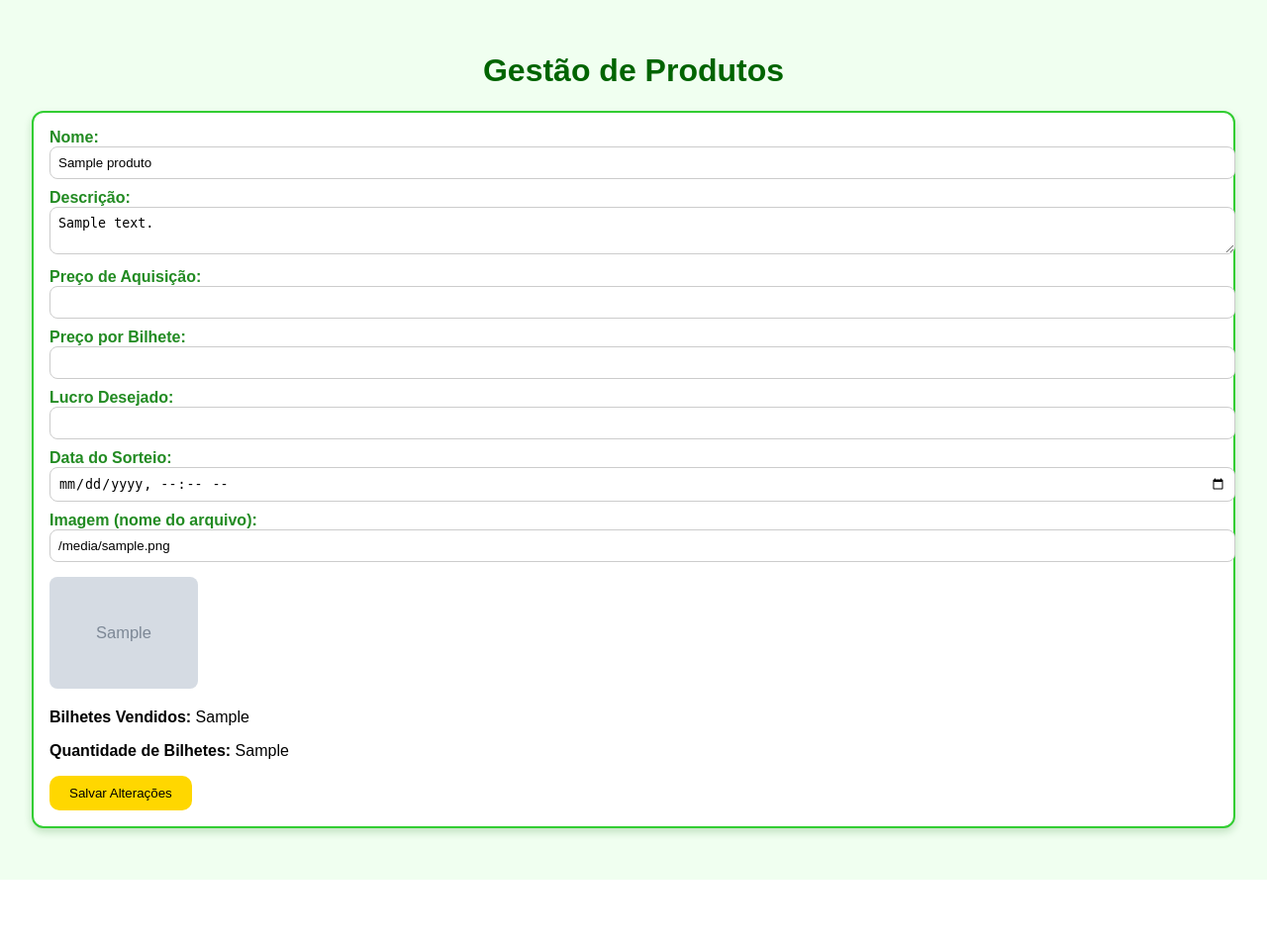
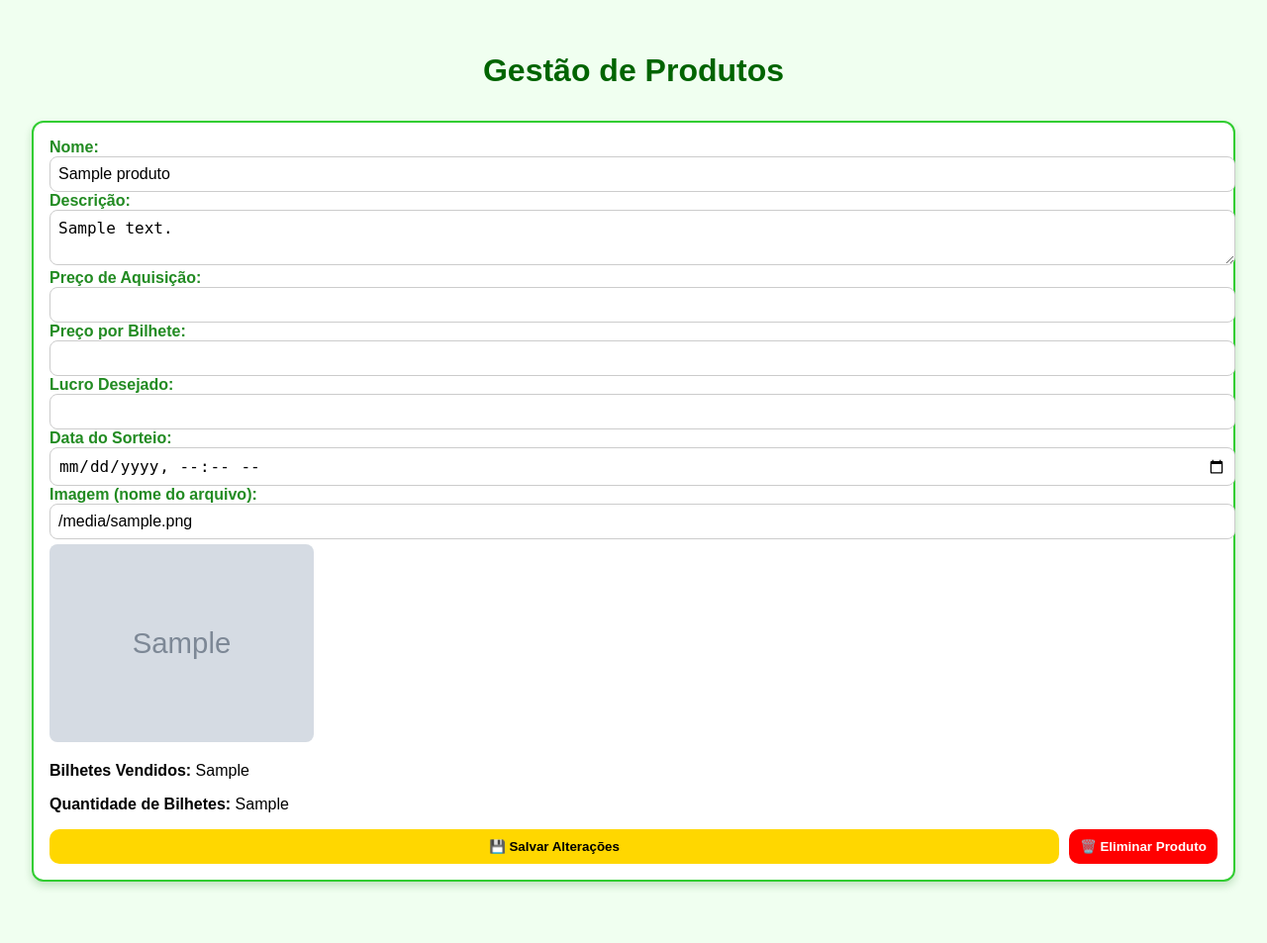
Before and after one commit to Arrikson/kwata, a FastAPI app: template templates/produtos.html in a window 1280 px wide. Shown: the whole page at 99% size. Before the commit the page ends 889 px from the top, so only its background shows below. Run offline with FastAPI, Linux system fonts and the light colour scheme; the template is opened without the code that fills it: most values are stand-ins (such as "Sample title", 1, 10 or a date in 2020); grey boxes marked "Sample" are stand-in pictures; parts of the project's set-up code (start-up, migrations or seed data) failed here and were passed over.

Commit message:
Update produtos.html

```diff
--- a/templates/produtos.html
+++ b/templates/produtos.html
@@ -11,44 +11,96 @@
       margin: 0;
       padding: 2rem;
     }
+
     h1 {
       text-align: center;
       color: #006400;
+      margin-bottom: 2rem;
     }
+
     .produto {
       background-color: #ffffff;
       border: 2px solid #32CD32;
       border-radius: 12px;
-      margin-bottom: 20px;
+      margin-bottom: 30px;
       padding: 1rem;
       box-shadow: 0 4px 8px rgba(0, 100, 0, 0.2);
+      display: flex;
+      flex-direction: column;
+      gap: 0.5rem;
     }
+
+    label {
+      font-weight: bold;
+      color: #228B22;
+      margin-top: 10px;
+    }
+
     input, textarea {
       width: 100%;
       padding: 0.5rem;
-      margin-bottom: 10px;
       border-radius: 8px;
       border: 1px solid #ccc;
+      font-size: 1rem;
     }
-    label {
-      font-weight: bold;
-      color: #228B22;
+
+    textarea {
+      resize: vertical;
     }
+
+    img.imagem-preview {
+      max-width: 100%;
+      max-height: 200px;
+      border-radius: 8px;
+      margin-top: 5px;
+    }
+
+    .botoes {
+      display: flex;
+      flex-wrap: wrap;
+      justify-content: space-between;
+      gap: 10px;
+      margin-top: 1rem;
+    }
+
     button {
+      flex: 1;
+      min-width: 150px;
       background-color: #FFD700;
       color: #000;
       border: none;
-      padding: 10px 20px;
+      padding: 10px;
       border-radius: 10px;
+      font-weight: bold;
       cursor: pointer;
+      transition: background-color 0.3s ease;
     }
+
     button:hover {
       background-color: #FFA500;
     }
-    .imagem-preview {
-      max-width: 150px;
-      border-radius: 8px;
-      margin-top: 5px;
+
+    .btn-deletar {
+      background-color: red;
+      color: white;
+    }
+
+    .btn-deletar:hover {
+      background-color: darkred;
+    }
+
+    @media (max-width: 600px) {
+      body {
+        padding: 1rem;
+      }
+
+      .botoes {
+        flex-direction: column;
+      }
+
+      button {
+        width: 100%;
+      }
     }
   </style>
 </head>
@@ -56,34 +108,55 @@
   <h1>Gestão de Produtos</h1>
 
   {% for produto in produtos %}
-  <form class="produto" method="post" action="/produtos/editar/{{ produto.id }}">
+  <div class="produto">
+    <form method="post" action="/produtos/editar/{{ produto.id }}">
       <label>Nome:</label>
-    <input type="text" name="nome" value="{{ produto.nome }}"/>
+      <input type="text" name="nome" value="{{ produto.nome }}" />
 
       <label>Descrição:</label>
       <textarea name="descricao">{{ produto.descricao }}</textarea>
 
       <label>Preço de Aquisição:</label>
-    <input type="number" step="0.01" name="preco_aquisicao" value="{{ produto.preco_aquisicao }}"/>
+      <input type="number" step="0.01" name="preco_aquisicao" value="{{ produto.preco_aquisicao }}" />
 
       <label>Preço por Bilhete:</label>
-    <input type="number" step="0.01" name="preco_bilhete" value="{{ produto.preco_bilhete }}"/>
+      <input type="number" step="0.01" name="preco_bilhete" value="{{ produto.preco_bilhete }}" />
 
       <label>Lucro Desejado:</label>
-    <input type="number" step="0.01" name="lucro_desejado" value="{{ produto.lucro_desejado }}"/>
+      <input type="number" step="0.01" name="lucro_desejado" value="{{ produto.lucro_desejado }}" />
 
       <label>Data do Sorteio:</label>
-    <input type="datetime-local" name="data_sorteio" value="{{ produto.data_sorteio.strftime('%Y-%m-%dT%H:%M') if produto.data_sorteio }}"/>
+      <input type="datetime-local" name="data_sorteio" value="{{ produto.data_sorteio.strftime('%Y-%m-%dT%H:%M') if produto.data_sorteio }}" />
 
       <label>Imagem (nome do arquivo):</label>
-    <input type="text" name="imagem" value="{{ produto.imagem }}"/>
-    <img src="/static/uploads/{{ produto.imagem }}" class="imagem-preview"/>
+      <input type="text" name="imagem" value="{{ produto.imagem }}" />
+      <img src="/static/uploads/{{ produto.imagem }}" alt="Imagem do Produto" class="imagem-preview" />
 
       <p><strong>Bilhetes Vendidos:</strong> {{ produto.bilhetes_vendidos }}</p>
       <p><strong>Quantidade de Bilhetes:</strong> {{ produto.quantidade_bilhetes }}</p>
 
-    <button type="submit">Salvar Alterações</button>
+      <div class="botoes">
+        <button type="submit">💾 Salvar Alterações</button>
     </form>
+
+        <form method="post" action="/produtos/delete/{{ produto.id }}" onsubmit="return confirm('Tem certeza que deseja excluir este produto? Esta ação não pode ser desfeita!')">
+          <button type="submit" class="btn-deletar">🗑️ Eliminar Produto</button>
+        </form>
+      </div>
+  </div>
   {% endfor %}
+
+  <script>
+    const dateInputs = document.querySelectorAll('input[type="datetime-local"]');
+    dateInputs.forEach(input => {
+      const original = input.value;
+      input.addEventListener('change', (e) => {
+        if (e.target.value < original) {
+          alert("Só é permitido aumentar a data do sorteio!");
+          e.target.value = original;
+        }
+      });
+    });
+  </script>
 </body>
 </html>
```
Lines whose indentation alone changed are shown as unchanged.
